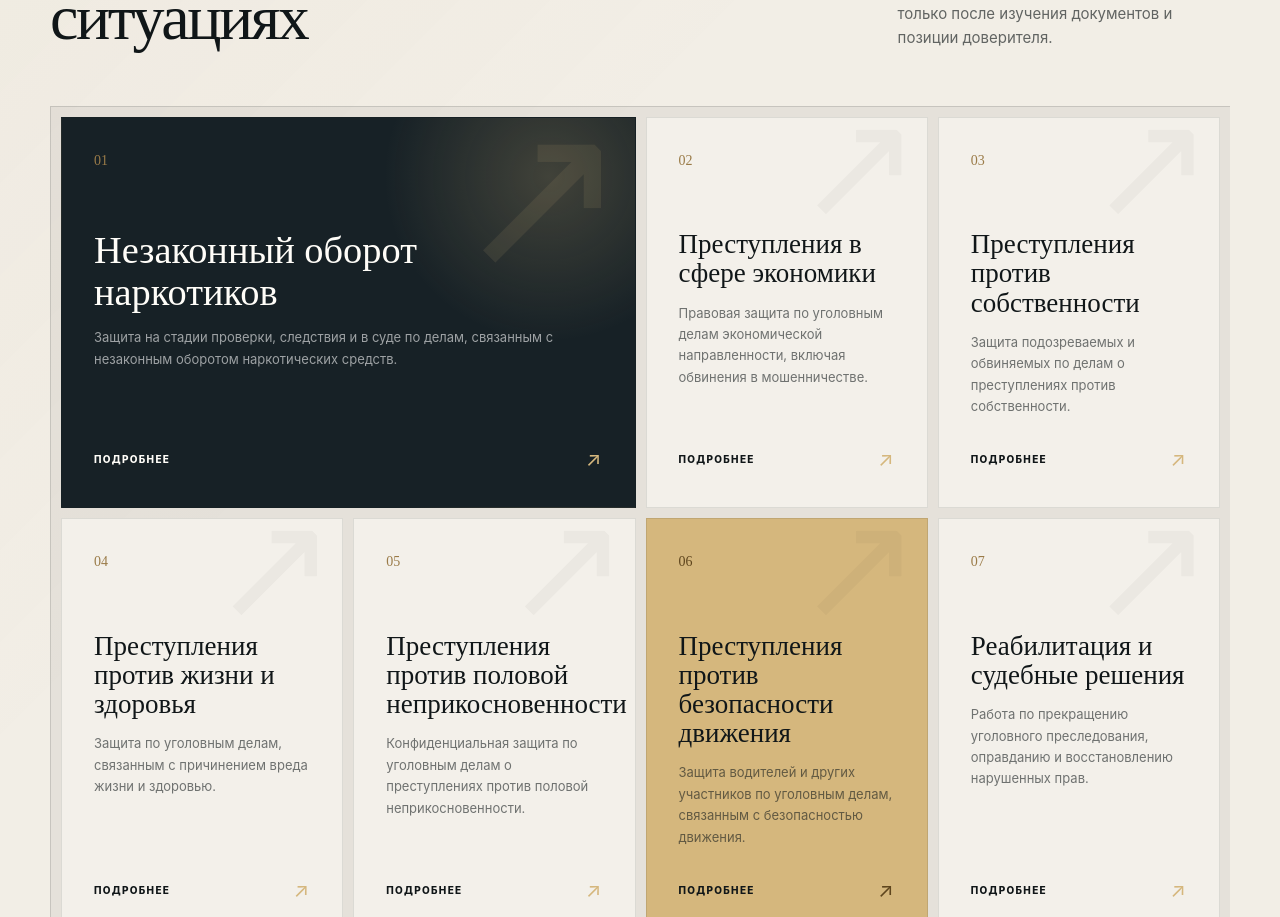
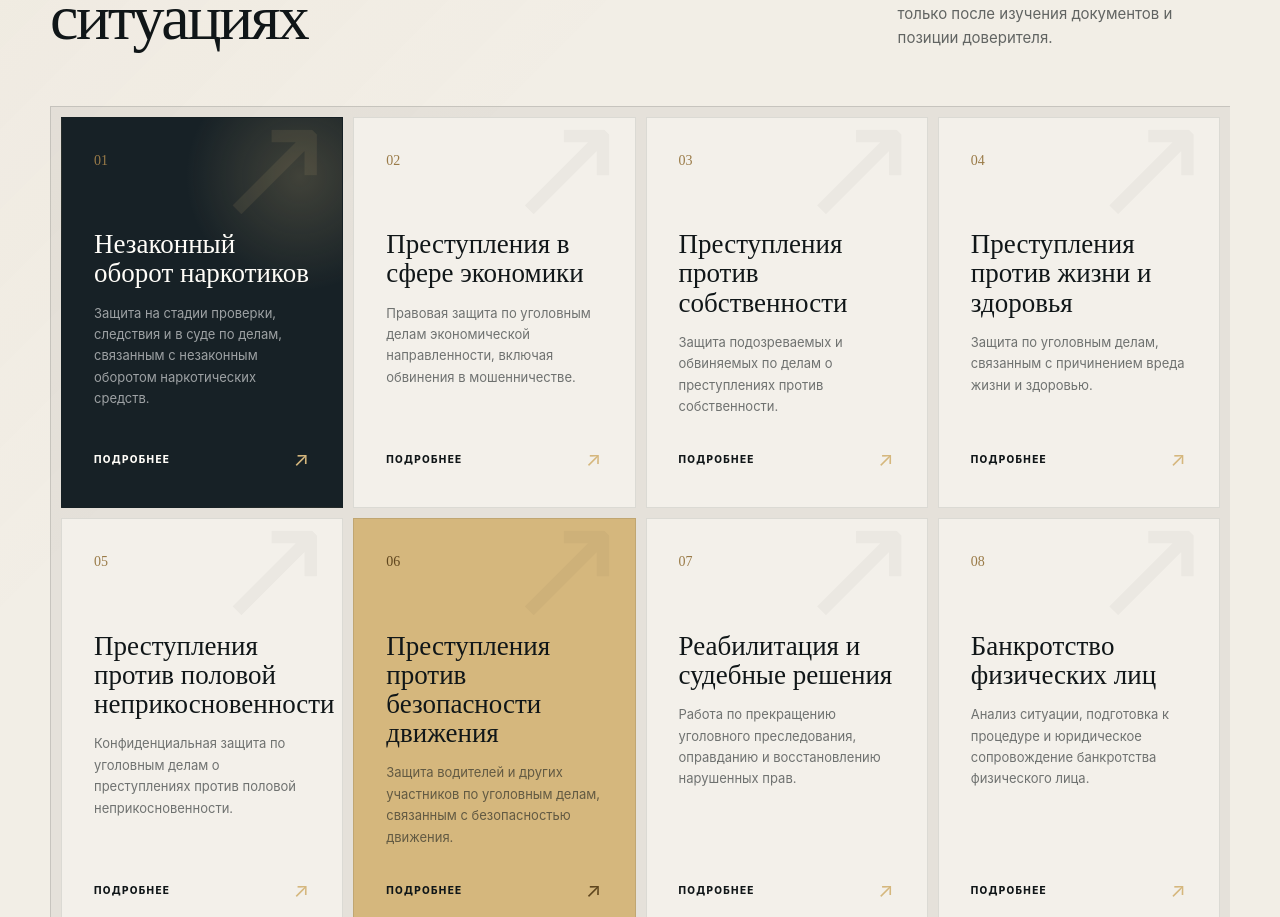
Before and after one commit to artmlobov03-arch/advokat, a Next.js app: page / in a window 1280 px wide. Shown: the part 1219-2136 px from the top of the page. Built offline with nearby package versions, Linux system fonts and the light colour scheme.

Commit message:
Make service cards grid uniform

```diff
--- a/app/globals.css
+++ b/app/globals.css
@@ -622,7 +622,6 @@ img {
 }
 
 .service-card:first-child {
-  grid-column: span 2;
   color: var(--white);
   background:
     radial-gradient(circle at 85% 15%, rgba(213, 183, 125, 0.22), transparent 28%),
@@ -630,18 +629,18 @@ img {
 }
 
 .service-card:first-child h3 {
-  max-width: 520px;
-  font-size: clamp(34px, 3vw, 48px);
+  max-width: none;
+  font-size: 27px;
 }
 
 .service-card:first-child p {
-  max-width: 520px;
+  max-width: none;
   color: rgba(255, 255, 255, 0.58);
 }
 
 .service-card:first-child::after {
   color: rgba(213, 183, 125, 0.1);
-  font-size: 210px;
+  font-size: 150px;
 }
 
 .service-card:nth-child(6) {
```
